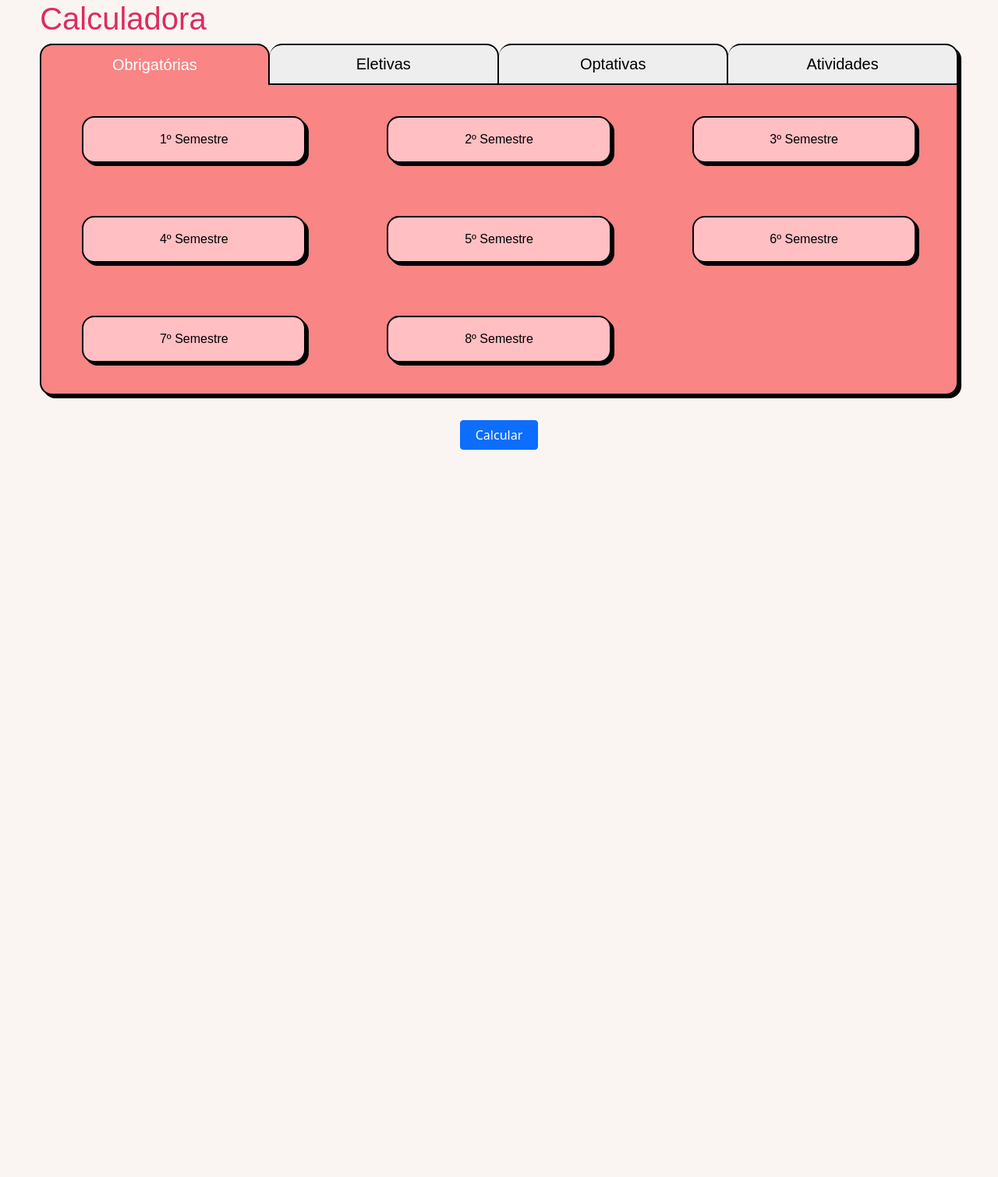
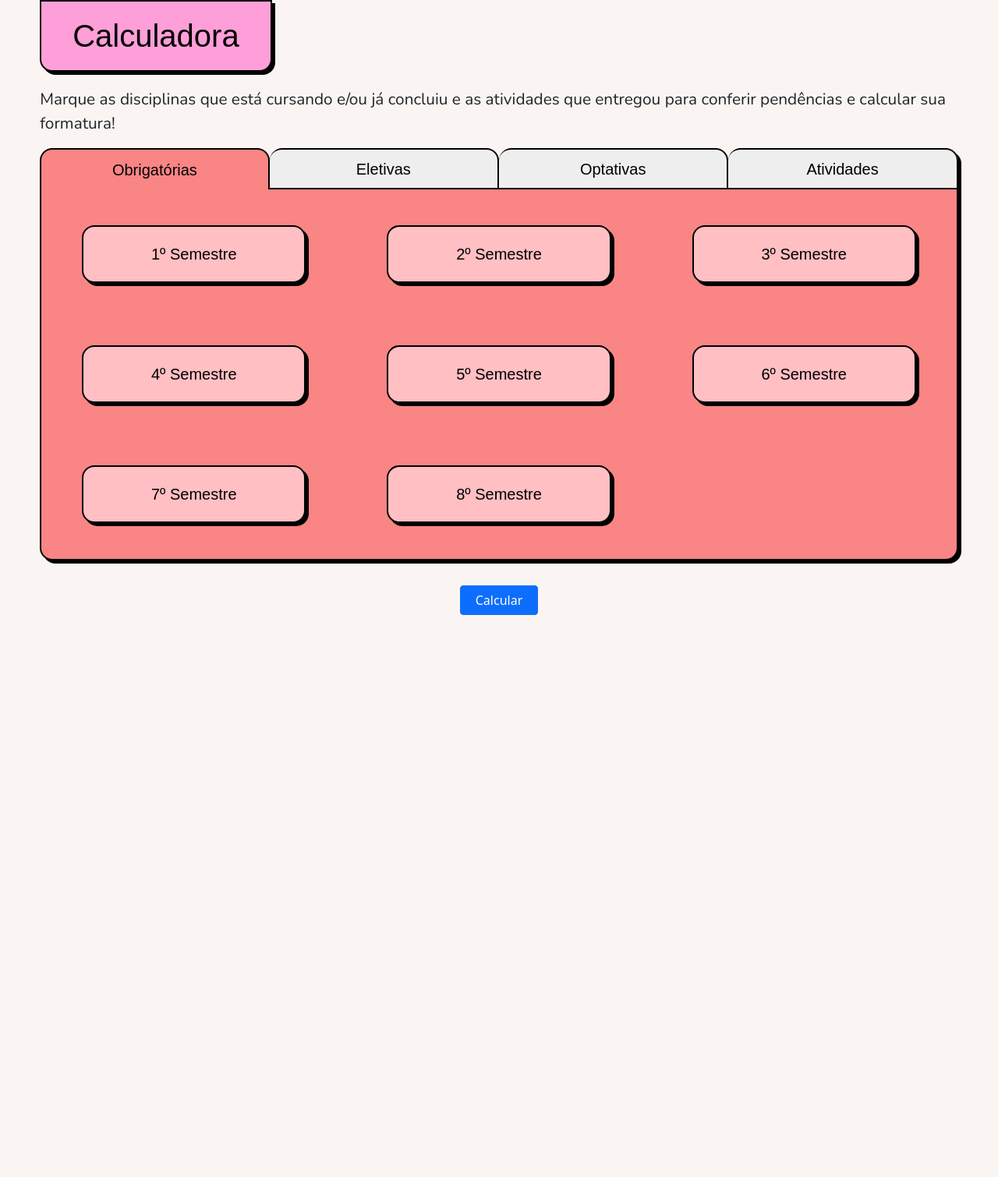
Before and after one commit to SamayUFC/EquipeJambo-SQMF, a PHP site: page /tabs.html in a window 1280 px wide. Shown: the part 90-1600 px from the top of the page at 78% size. Before the commit the page ends 667 px from the top, so only its background shows below. Run offline with PHP 8.4, Linux system fonts and the light colour scheme; some libraries are stand-ins or nearby versions; some web fonts are replaced.

Commit message:
updates on tabs

```diff
--- a/scripts/scriptTabs.js
+++ b/scripts/scriptTabs.js
@@ -10,7 +10,6 @@ function showPanel(panelIndex,colorCode) {
         node.style.borderRight="solid 2px black";
     });
     tabButtons[panelIndex].style.backgroundColor=colorCode;
-    tabButtons[panelIndex].style.color="white";
     tabButtons[panelIndex].style.borderBottom="none";
     tabPanels.forEach(function(node){
         node.style.display="none";
--- a/stylesheets/tabs.css
+++ b/stylesheets/tabs.css
@@ -44,15 +44,25 @@ main .container-main {
     left: 0;
     right: 0;
     top: 90px;
-    bottom: 0;
+    bottom: -100%;
+}
+
+.description {
+    margin: 0 4% 0.5em 4%;
+    font-family: var(--font-text);
+    font-size: 1.3em;
 }
 
 .title{
     font-family: var(--font-title);
-    color: #dc2d5e;
-    margin-left: 4%;
-    margin-left: 4%;
+    color: #000000;
+    background: #FF9FD9;
     width: fit-content;
+    margin-bottom: 0.5em;
+    border: 2px solid black;
+    border-radius: 0 0 16px 16px;
+    box-shadow: 4px 4px black;
+    padding: 0.5em 1em;
 }
 
 .tabContainer{
@@ -60,6 +70,7 @@ main .container-main {
     height: 350px;
     margin: auto;
     box-sizing: border-box;
+    bottom: 0px;
 }
 
 .tabContainer .buttonContainer{
@@ -133,12 +144,9 @@ main .container-main {
     background-color: #FFBFC3;
     border: solid 2px black;
     border-radius: 16px;
-    box-shadow: 4px 4px black
-}
-
-.semestresObrigatorias .semestreInputs {
-    width: 80%;
-    margin: auto;
+    box-shadow: 4px 4px black;
+    font-family: var(--font-title);
+    font-size: 20px;
 }
 
 .semestresEletivas {
@@ -159,7 +167,15 @@ main .container-main {
     background-color: #FFDCC3;
     border: solid 2px black;
     border-radius: 16px;
-    box-shadow: 4px 4px black
+    box-shadow: 4px 4px black;
+    font-family: var(--font-title);
+    font-size: 20px;
+}
+
+.semestreInputs {
+    width: 80%;
+    margin: auto;
+    font-family: var(--font-text);
 }
 
 #submitCheckboxes {
--- a/tabs.html
+++ b/tabs.html
@@ -24,7 +24,12 @@
 
     <main>
         <div class="container-main">
-            <h1 class="title">Calculadora</h1>
+            <div class="description">
+                <h1 class="title">Calculadora</h1>
+                <p>
+                    Marque as disciplinas que está cursando e/ou já concluiu e as atividades que entregou para conferir pendências e calcular sua formatura!
+                </p>
+            </div>
             <form action="submit" method="post" id="tabbedInputs">
                 <div class="tabContainer">
                     <div class="buttonContainer">
```
